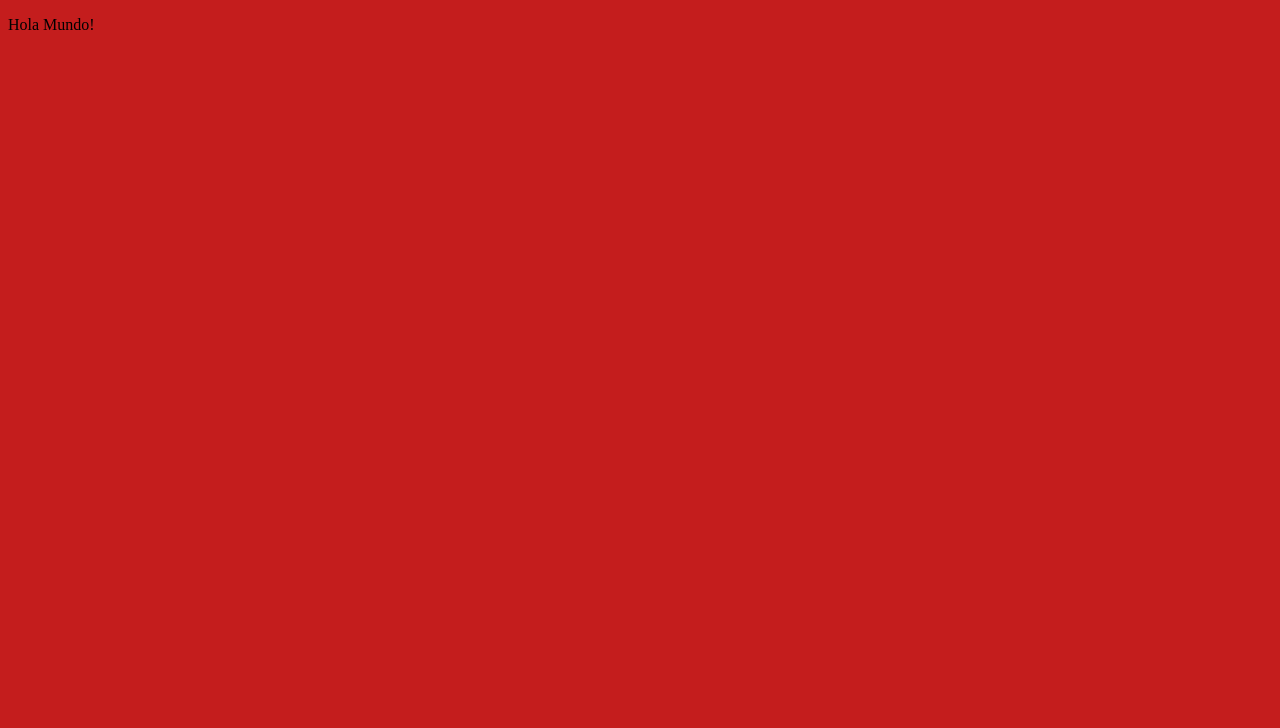
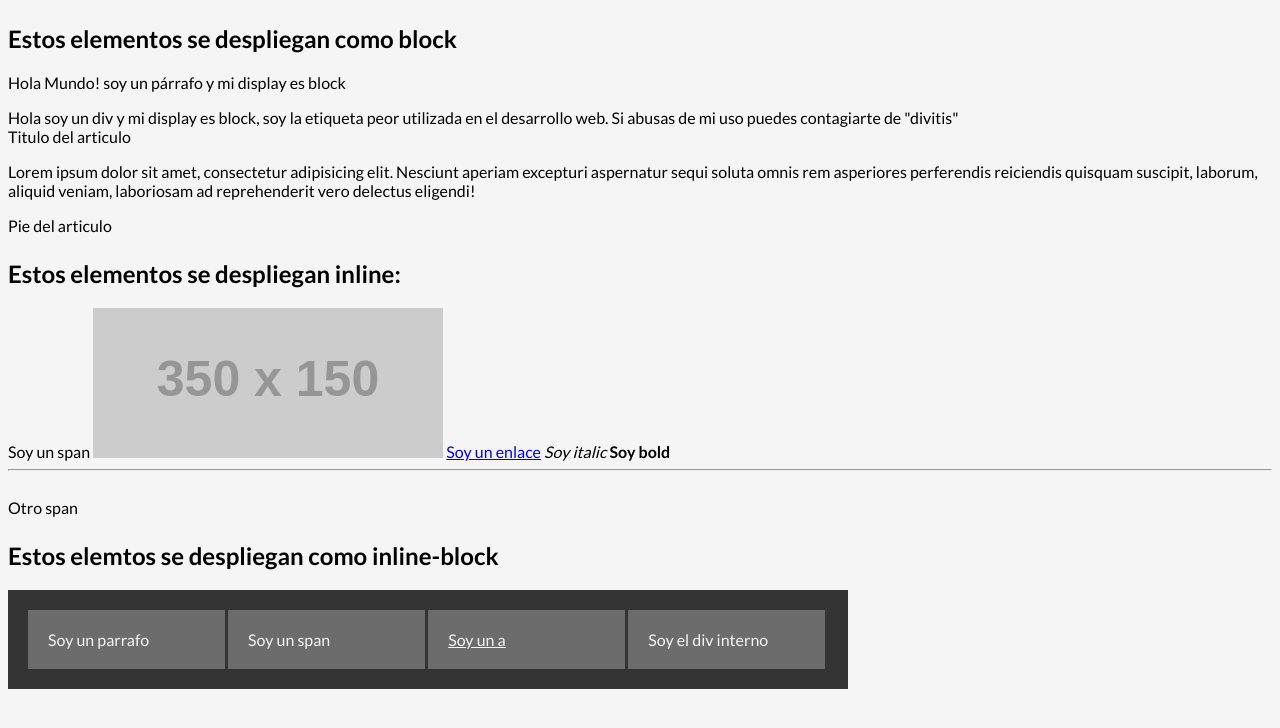
Before and after one commit to LaboratoriaChile/display-floating, a plain HTML site: page index.html in a window 1280 px wide. Shown: the top 728 px of the page. Drawn offline with Linux system fonts and the light colour scheme; placeholder pictures from the web are drawn by us.

Commit message:
Added new elements with features onclick

```diff
--- a/assets/css/main.css
+++ b/assets/css/main.css
@@ -1,3 +1,27 @@
 body{
-	background-color: #C41D1D;
+	background-color: whitesmoke;
+	font-family: 'Lato', sans-serif;
 }
+h1{
+	margin-top: 1em
+}
+.caja-grande{
+	width: 800px;
+	background-color: #343434;
+	padding: 20px;
+}
+.caja{
+	background-color: #6C6C6C;
+	color: whitesmoke;
+	padding: 20px;
+	margin: 0;
+	/*margin: 0 -1.5px; esto es para evitar el espacio */
+	display: inline-block;
+	box-sizing: border-box;
+	width: 197px;
+	/*Este numero lo obtuve desde el inspector de elementos*/
+}
+
+.caja.no{
+	display: none;
+}
--- a/assets/js/main.js
+++ b/assets/js/main.js
@@ -1 +1,17 @@
-alert("Hola mundo");
+
+(function displayNone(){
+	/*GetElementsByClassName me retorna
+	una coleccion de HTML elementos
+	en esta coleccion no se puede hacer foreach por lo que la transformo a un arreglo con
+	Array.from*/
+	var cajas = Array.from(document.getElementsByClassName("caja"));
+
+
+	console.log(cajas);
+	cajas.forEach(function(e){
+		//Poner sombrero a e;
+		e.addEventListener("click", function(){
+			this.classList.toggle("no");
+		});
+	});
+})()
--- a/index.html
+++ b/index.html
@@ -3,10 +3,259 @@
 <head>
 	<meta charset="UTF-8">
 	<title>Document</title>
+	<link href="https://fonts.googleapis.com/css?family=Lato:400,700" rel="stylesheet">
+
 	<link rel="stylesheet" href="assets/css/main.css">
+
 </head>
 <body>
-	<p>Hola Mundo!</p>
+	<section>
+		<h1>
+			Estos elementos se despliegan como block
+		</h1>
+		<p>Hola Mundo! soy un párrafo y mi display es block</p>
+		<div>
+			Hola soy un div y mi display es block, soy la etiqueta peor utilizada en el desarrollo web.
+			Si abusas de mi uso puedes contagiarte de "divitis"
+		</div>
+
+		<article>
+			<header>Titulo del articulo</header>
+			<p>Lorem ipsum dolor sit amet, consectetur adipisicing elit. Nesciunt aperiam excepturi aspernatur sequi soluta omnis rem asperiores perferendis reiciendis quisquam suscipit, laborum, aliquid veniam, laboriosam ad reprehenderit vero delectus eligendi!</p>
+			<footer>Pie del articulo</footer>
+		</article>
+	</section>
+
+	<section>
+		<h1>Estos elementos se despliegan inline:</h1>
+		<span>Soy un span</span>
+		<img src="http://placehold.it/350x150/555555/AFAFAF" alt="">
+		<a href="#">Soy un enlace</a>
+		<i>Soy italic</i>
+		<b>Soy bold</b>
+		<hr>
+		<br>
+		<span>Otro span</span>
+	</section>
+
+	<section>
+		<h1>Estos elemtos se despliegan como inline-block</h1>
+		<div class="caja-grande">
+			<p class="caja">
+				Soy un parrafo
+			</p>
+			<span class="caja">
+				Soy un span
+			</span>
+			<a href="#" class="caja">
+				Soy un a
+			</a>
+			<div class="caja">
+				Soy el div interno
+			</div>
+		</div>
+	</section>
+
+	<br>
+	<br>
+	<br>
+	<br>
+	<br>
+	<br>
+	<br>
+	<br>
+	<br>
+	<br>
+	<br>
+	<br>
+	<br>
+	<br>
+	<br>
+	<br>
+	<br>
+	<br>
+	<br>
+	<br>
+	<br>
+	<br>
+	<br>
+	<br>
+	<br>
+	<br>
+	<br>
+	<br>
+	<br>
+	<br>
+	<br>
+	<br>
+	<br>
+	<br>
+	<br>
+	<br>
+	<br>
+	<br>
+	<br>
+	<br>
+	<br>
+	<br>
+	<br>
+	<br>
+	<br>
+	<br>
+	<br>
+	<br>
+	<br>
+	<br>
+	<br>
+	<br>
+	<br>
+	<br>
+	<br>
+	<br>
+	<br>
+	<br>
+	<br>
+	<br>
+	<br>
+	<br>
+	<br>
+	<br>
+	<br>
+	<br>
+	<br>
+	<br>
+	<br>
+	<br>
+	<br>
+	<br>
+	<br>
+	<br>
+	<br>
+	<br>
+	<br>
+	<br>
+	<br>
+	<br>
+	<br>
+	<br>
+	<br>
+	<br>
+	<br>
+	<br>
+	<br>
+	<br>
+	<br>
+	<br>
+	<br>
+	<br>
+	<br>
+	<br>
+	<br>
+	<br>
+	<br>
+	<br>
+	<br>
+	<br>
+	<br>
+	<br>
+	<br>
+	<br>
+	<br>
+	<br>
+	<br>
+	<br>
+	<br>
+	<br>
+	<br>
+	<br>
+	<br>
+	<br>
+	<br>
+	<br>
+	<br>
+	<br>
+	<br>
+	<br>
+	<br>
+	<br>
+	<br>
+	<br>
+	<br>
+	<br>
+	<br>
+	<br>
+	<br>
+	<br>
+	<br>
+	<br>
+	<br>
+	<br>
+	<br>
+	<br>
+	<br>
+	<br>
+	<br>
+	<br>
+	<br>
+	<br>
+	<br>
+	<br>
+	<br>
+	<br>
+	<br>
+	<br>
+	<br>
+	<br>
+	<br>
+	<br>
+	<br>
+	<br>
+	<br>
+	<br>
+	<br>
+	<br>
+	<br>
+	<br>
+	<br>
+	<br>
+	<br>
+	<br>
+	<br>
+	<br>
+	<br>
+	<br>
+	<br>
+	<br>
+	<br>
+	<br>
+	<br>
+	<br>
+	<br>
+	<br>
+	<br>
+	<br>
+	<br>
+	<br>
+	<br>
+	<br>
+	<br>
+	<br>
+	<br>
+	<br>
+	<br>
+	<br>
+	<br>
+	<br>
+	<br>
+	<br>
+	<br>
+	<br>
+	<br>
+	<br>
+	<br>
+	<br>
+	<br>
+	<br>
 	<script src="assets/js/main.js"></script>
 </body>
 </html>
```
